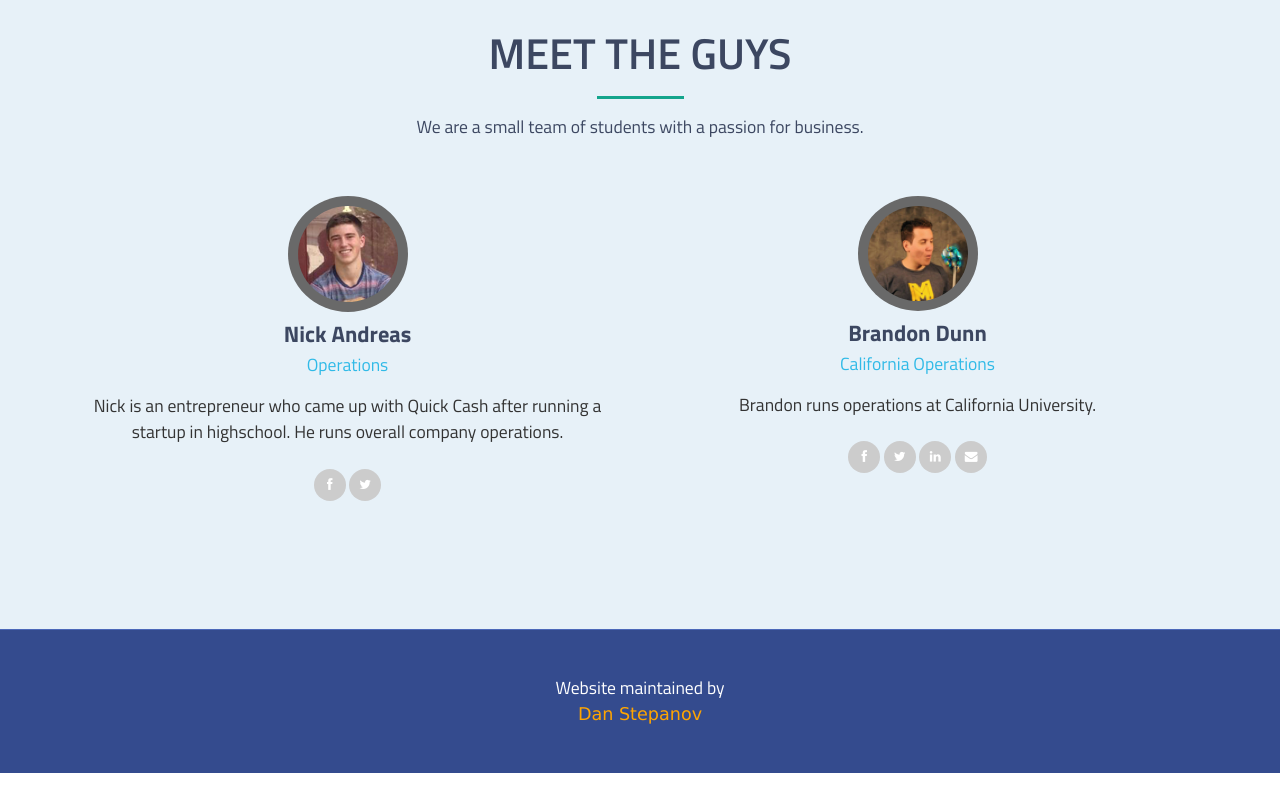
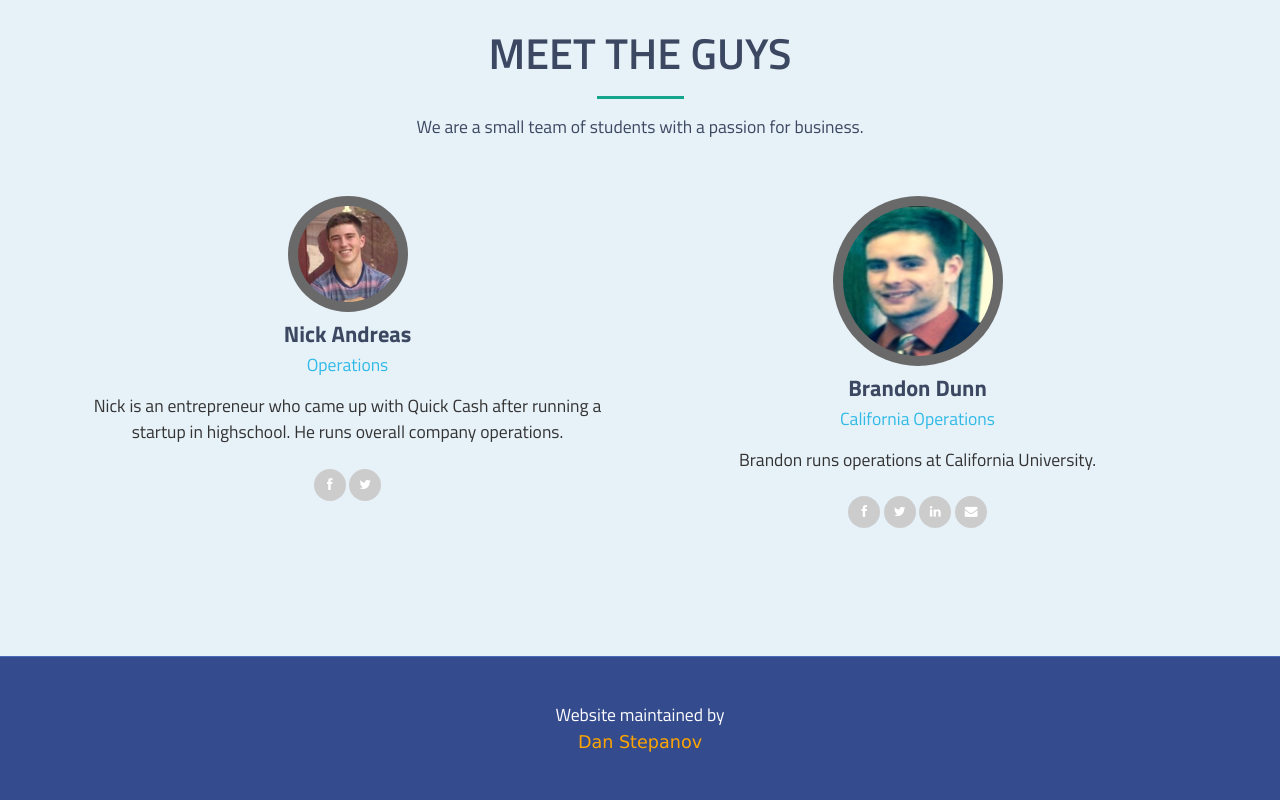
Before and after one commit to danstepanov/quickcashcalu, a plain HTML site: page index.html in a window 1280 px wide. Shown: the part 2776-3576 px from the top of the page. Before the commit the page ends 3549 px from the top, so only its background shows below. Drawn offline with nearby package versions, Linux system fonts and the light colour scheme.

```diff
--- a/index.html
+++ b/index.html
@@ -203,7 +203,7 @@
 							<!-- /.ccr-social -->
 						</div>
 						<div class="col-xs-12 col-sm-6 ccr-third-team element_from_right">
-							<img class="img-responsive" src="images/dan.png" alt="">
+							<img class="img-responsive" src="images/brandon.png" alt="">
 							<h3>Brandon Dunn</h3>
 							<p class="designation">California Operations</p>
 							<p>Brandon runs operations at California University. </p>
```
Also changed, not shown: images/brandon.png (added), images/dan.png (deleted).
